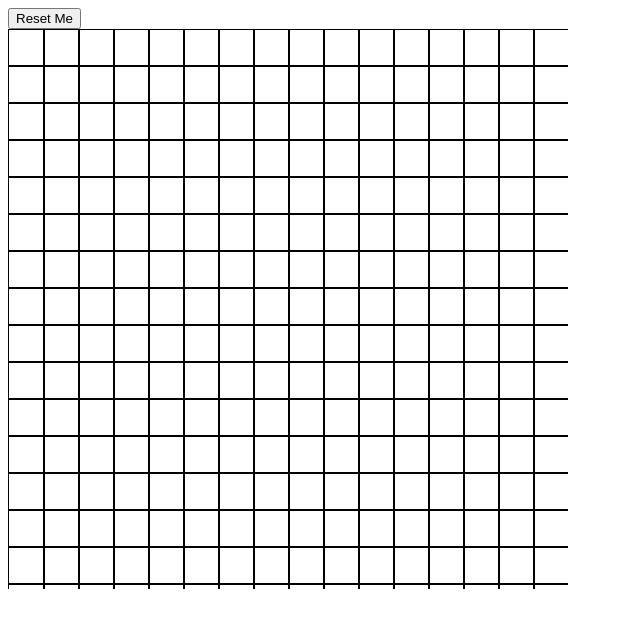
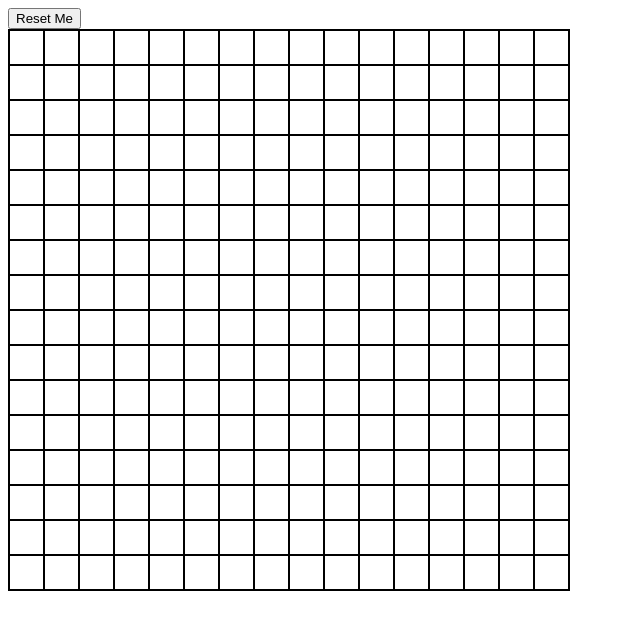
Before and after one commit to lilwon/etch-a-sketch, a plain HTML site: page index.html in a window 1280 px wide. Shown: the whole page, without its empty margins (0-640 px from the left). Drawn offline with Linux system fonts and the light colour scheme.

Commit message:
Fixed border problem

```diff
--- a/script.js
+++ b/script.js
@@ -1,12 +1,9 @@
-const DEFAULTGRIDSIZE = 560;
+const DEFAULTGRIDSIZE = 560; // pixel size of
 
 let gridContainer = document.querySelector("#gridContainer");
 gridContainer.className = "grid";
 
-//document.getElementById("gridContainer").style = "width: 600px; height: 600px";
-//document.getElementById("gridContainer").style = "height: 600px";
-
-
+// still need to fix when user inputs nothing
 function createGrid(size) {
 
     console.log(size);
@@ -33,13 +30,13 @@ function createGrid(size) {
         gridContainer.appendChild(row);
     }
 
-    // adjust the col..
+    // adjust the col sizes for padding
     fixCols(size);
 
     const tempPix = DEFAULTGRIDSIZE / size;
     // changes the entire grid template columns to the default size..
     document.getElementById("gridContainer").style =
-        `grid-template-columns: repeat(${size}, ${tempPix}px)`;
+        `grid-template-columns: repeat(${size}, 1fr)`;
 
 
 }
@@ -53,6 +50,7 @@ function fixCols(size) {
     }
 }
 
+// change to random rgb later
 function addColor() {
     this.style.backgroundColor = "blue";
 }
@@ -79,6 +77,7 @@ function changeGrid() {
 
     console.log(size);
 
+    // this doesn't work for some reason...
     if ( size === NaN) {
         console.log("NaN if");
         createGrid(16);
@@ -99,7 +98,7 @@ function updateGrid() {
 }
 
 // Does the "hover" effect
-// It's own function otherwise it would never run the second time after "reset"
+// It's own function otherwise it would never run the second time after eset
 function hoverEffect() {
     let pixels = document.getElementsByClassName("color");
     for ( let i = 0; i < pixels.length; i++ ) {
@@ -107,5 +106,6 @@ function hoverEffect() {
     }
 }
 
+// first run.
 createGrid();
 hoverEffect();
--- a/style.css
+++ b/style.css
@@ -2,11 +2,10 @@
     display: grid;
     width: 560px;
     height: 560px;
-    overflow: hidden;
     background-color: white;
+    border: 0.5px solid black;
 }
 
 .col {
-   border: 0.5px solid black;
-   content: center;
+    box-shadow: 0px 0px 0px 1px black inset;
 }
```
